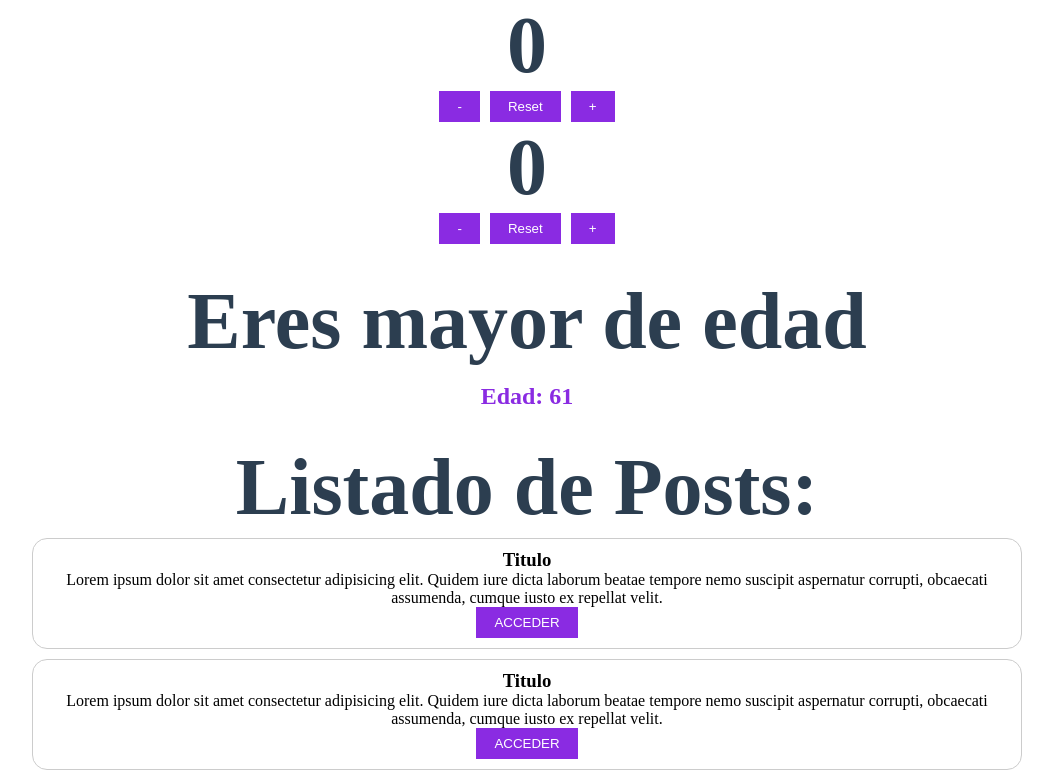
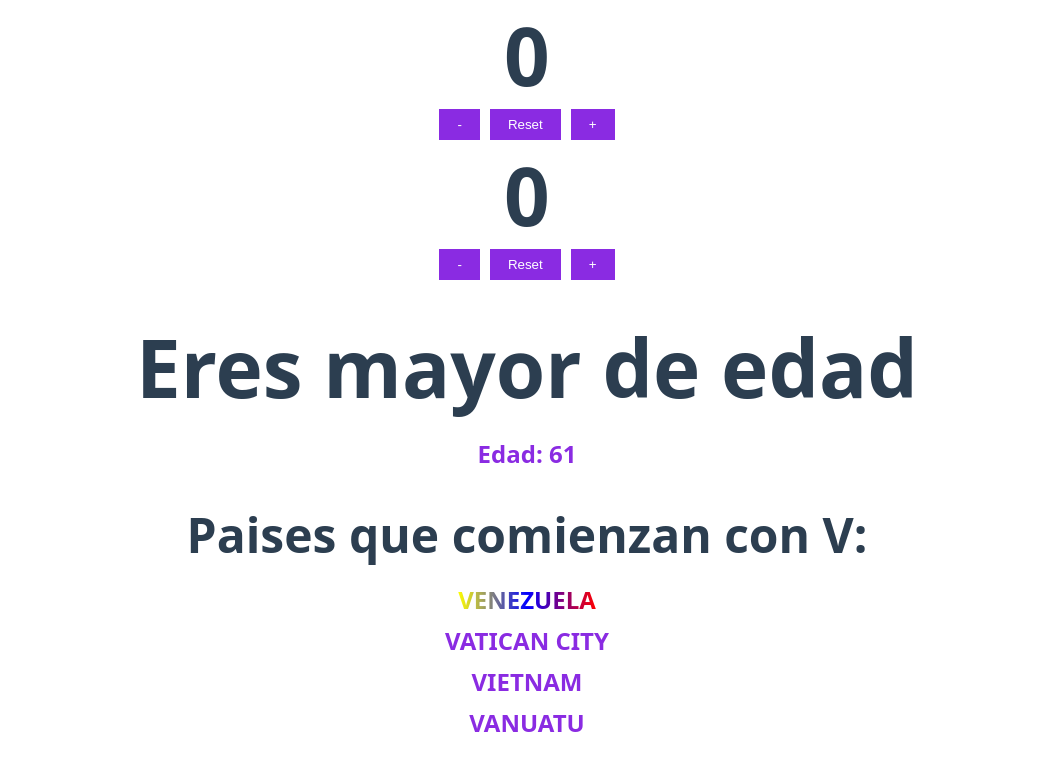
Before and after one commit to Pancratzia/Vue-Projects, a Vue app in the folder helloworld/: page / in a window 1280 px wide. Shown: the top 779 px of the page, without its empty margins (113-1166 px from the left). Built offline with nearby package versions, Linux system fonts and the light colour scheme.

Commit message:
Listando paises que empiezan por V con v-for

```diff
--- a/helloworld/src/App.vue
+++ b/helloworld/src/App.vue
@@ -6,6 +6,8 @@
     <CounterComposition />
 
     <ExampleSelective />
+
+    <ExampleFor />
 
     <h1>Listado de Posts:</h1>
 
@@ -19,6 +21,7 @@ import PostContainer from './components/PostContainer.vue';
 import CounterOption from './components/CounterOption.vue';
 import CounterComposition from './components/CounterComposition.vue';
 import ExampleSelective from './components/ExampleSelective.vue';
+import ExampleFor from './components/ExampleFor.vue';
 </script>
 
 <style>
@@ -40,6 +43,7 @@ body {
   justify-content: center;
   align-items: center;
   min-height: 100vh;
+  font-family: system-ui, -apple-system, BlinkMacSystemFont, 'Segoe UI', Roboto, Oxygen, Ubuntu, Cantarell, 'Open Sans', 'Helvetica Neue', sans-serif
 }
 
 h1 {
--- /dev/null
+++ b/helloworld/src/components/ExampleFor.vue
@@ -0,0 +1,48 @@
+<template>
+    <h1 class="title">Paises que comienzan con V:</h1>
+    <ul class="subtitle">
+        <li v-for="(country, index) in countries" :key="index"  :class="country==='Venezuela' ? 'item-venezuela item' : 'item'" >{{ country }}</li>
+    </ul>
+</template>
+
+<script lang="ts" setup>
+import { ref, Ref } from 'vue';
+
+//Countries that start with V
+let countries:Ref<Array<string>> =ref(['Venezuela', 'Vatican City', 'Vietnam', 'Vanuatu']);
+</script>
+
+<style scoped>
+    .title{
+        font-size: 3rem;
+        margin-bottom: 1rem;
+    }
+
+    .subtitle{
+        list-style: none;
+        padding: 0;
+        margin: 0;
+        display: flex;
+        flex-direction: column;
+        gap: .5rem;
+        align-items: center;
+    }
+
+    .item{
+        font-size: 1.5rem;
+        font-weight: bold;
+        display: block;
+        color: blueviolet;
+        width: max-content;
+        text-transform: uppercase;
+    }
+
+    .item-venezuela{
+        background: linear-gradient(to right, yellow, blue, red);
+        background-size:  100% 100%;
+        color: transparent;
+        background-clip: text;
+    }
+
+
+</style>
```
